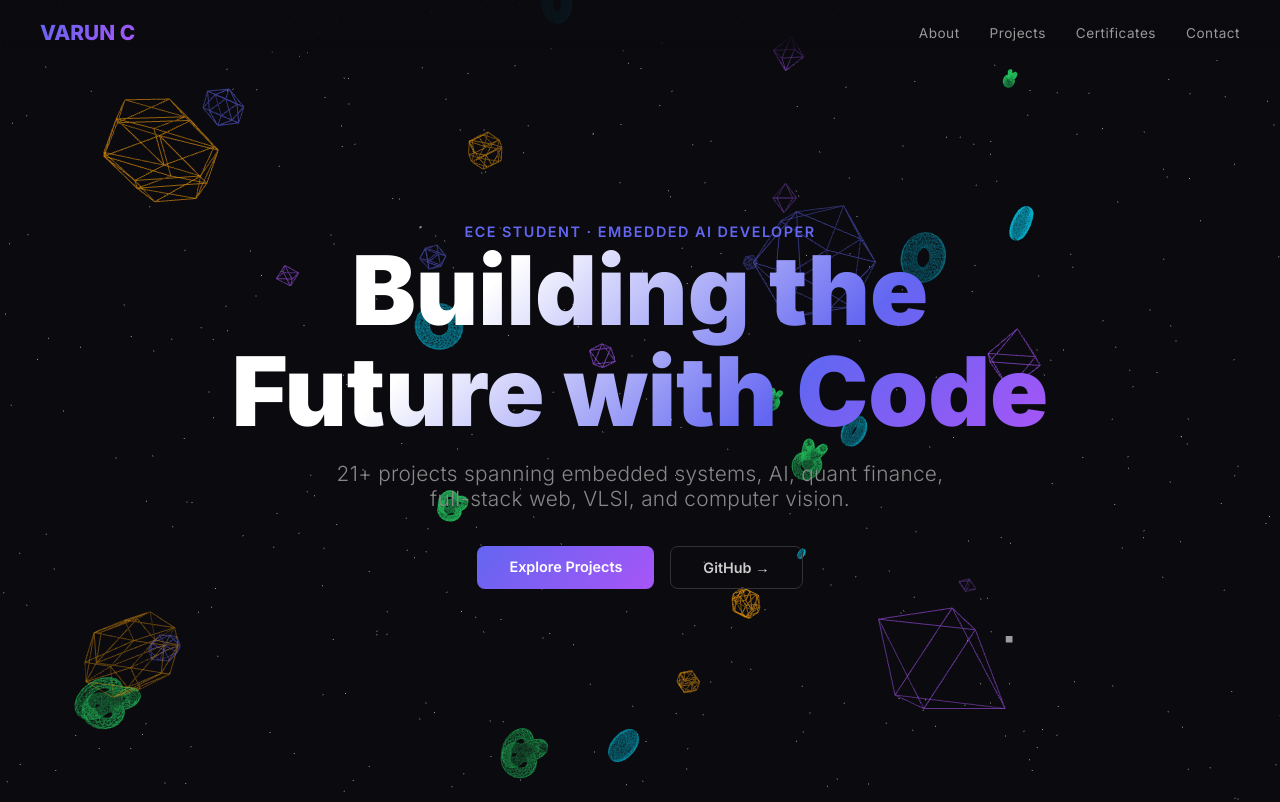
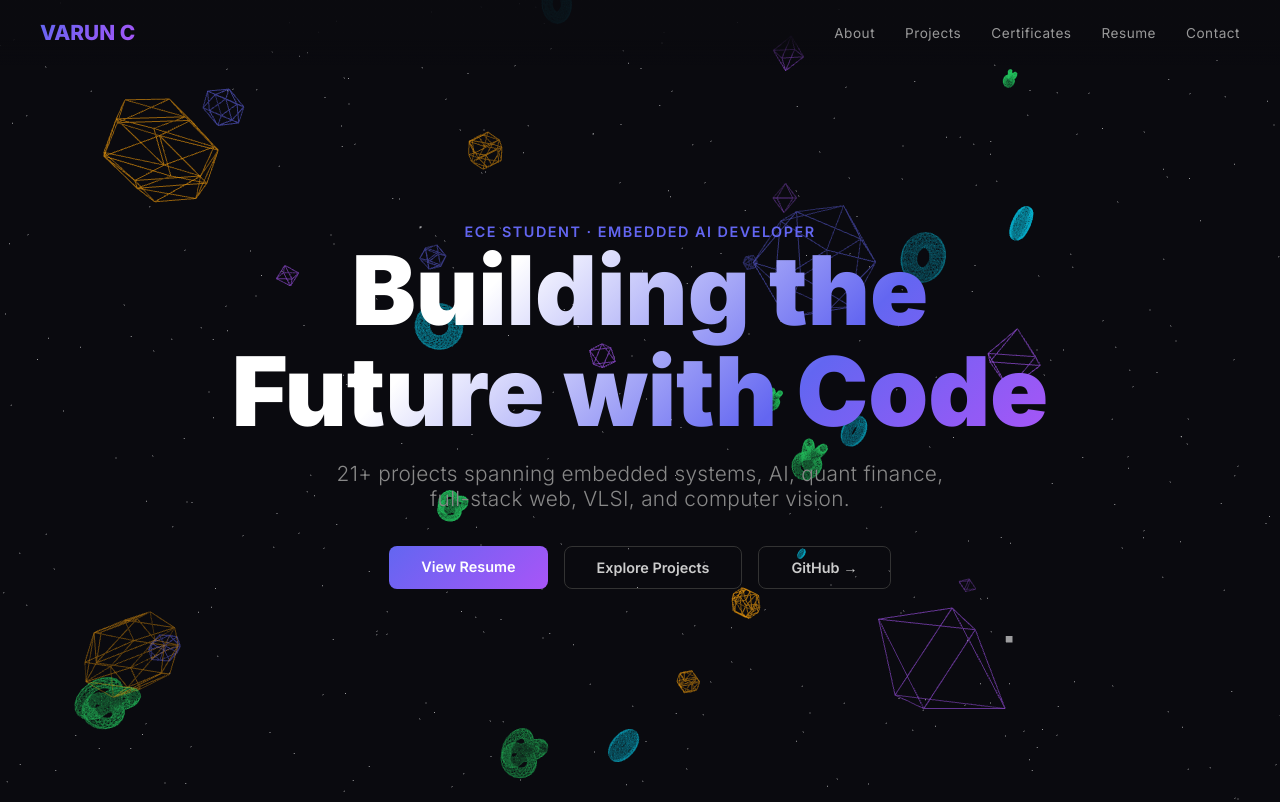
Before and after one commit to VARUN122134/Portfolio, a plain HTML site: page index.html in a window 1280 px wide. Shown: the top 802 px of the page. Drawn offline with nearby package versions, Linux system fonts and the light colour scheme; animation ran at ten frames a second.

Commit message:
Add resume PDF download to hero and nav

```diff
--- a/index.html
+++ b/index.html
@@ -98,6 +98,7 @@ nav { padding: 16px 24px; }
     <a href="#about">About</a>
     <a href="#projects">Projects</a>
     <a href="#certificates">Certificates</a>
+    <a href="resume.pdf" target="_blank">Resume</a>
     <a href="#contact">Contact</a>
   </div>
 </nav>
@@ -107,7 +108,8 @@ nav { padding: 16px 24px; }
   <h1>Building the<br>Future with Code</h1>
   <p class="subtitle">21+ projects spanning embedded systems, AI, quant finance, full-stack web, VLSI, and computer vision.</p>
   <div class="cta">
-    <a href="#projects" class="primary">Explore Projects</a>
+    <a href="resume.pdf" target="_blank" class="primary">View Resume</a>
+    <a href="#projects" class="secondary">Explore Projects</a>
     <a href="https://github.com/VARUN122134" class="secondary" target="_blank">GitHub →</a>
   </div>
 </section>
```
Also changed, not shown: 1 other file.
